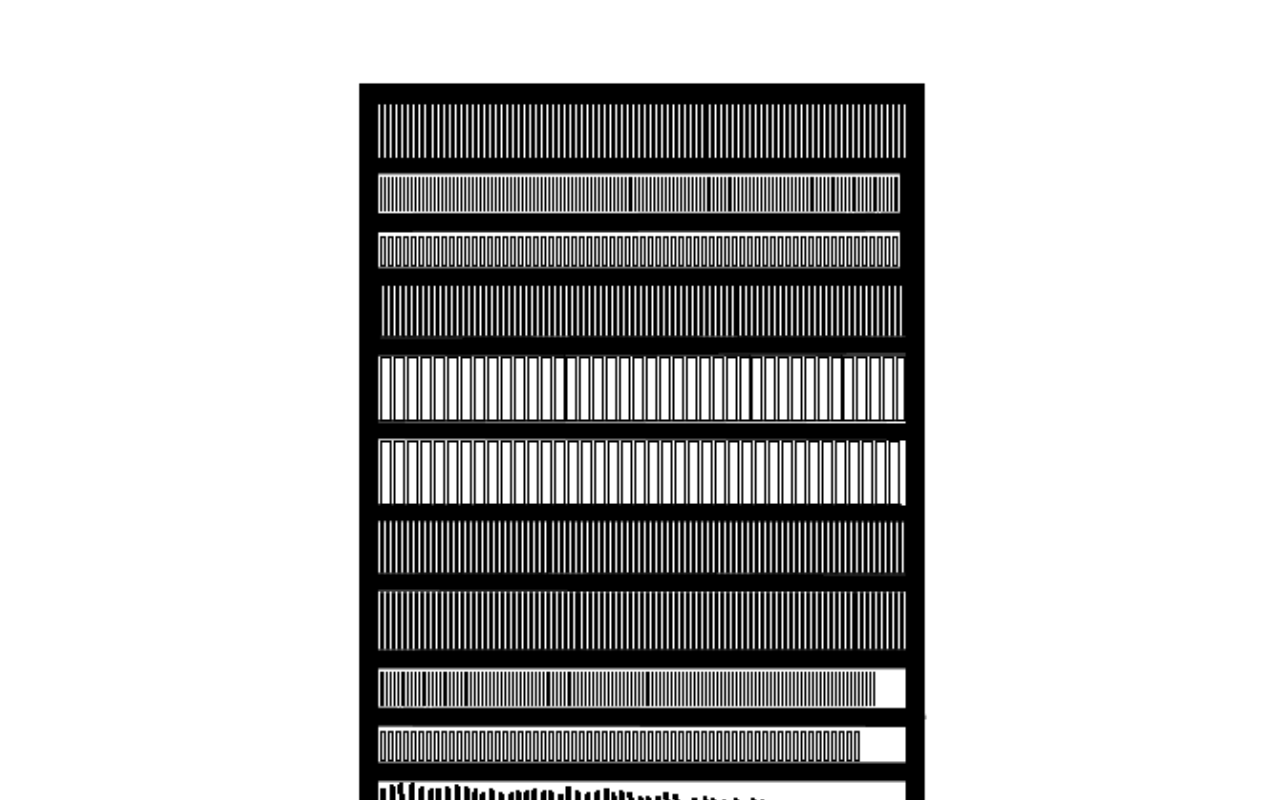
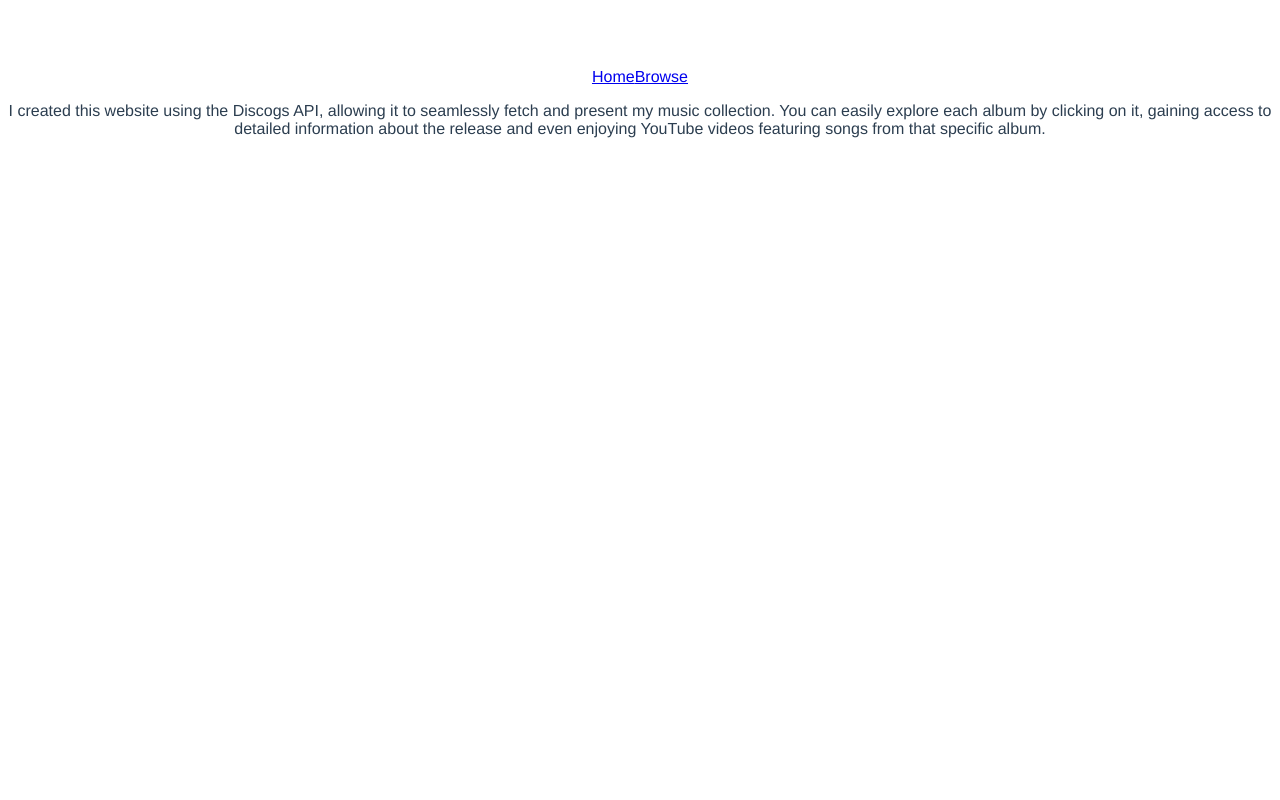
Before and after one commit to hessdale/my_collection_frontend, a Vue app: page /#/ in a window 1280 px wide. Shown: the top 800 px of the page. Built offline with nearby package versions, Linux system fonts and the light colour scheme.

Commit message:
changed landing page to have website description and added a basic nav bar to each page

```diff
--- a/src/components/GetAlbums.vue
+++ b/src/components/GetAlbums.vue
@@ -16,8 +16,7 @@
             </article>
         </div>
         <span class="nav">
-            <a v-if="this.pagination.page > 1" @click="prev_page()"><img src="../assets/rewind.svg" alt="forward icon"
-                    width="30px"></a>
+            <a @click="prev_page()"><img src="../assets/rewind.svg" alt="forward icon" width="30px"></a>
             <div class="pages">
                 <p v-if="this.pagination.page > 1">{{ this.pagination.page - 1 }}</p>
                 <h2>{{ this.pagination.page }}</h2>
@@ -135,17 +134,4 @@ export default {
 p {
     color: #73808d;
 }
-
-.before-enter {
-    opacity: .8;
-    transform: translateX(100px);
-    transform: rotateY('30');
-    transition: all 2s ease-out;
-}
-
-.enter {
-    opacity: 1;
-    transform: translateY(0px);
-    transform: rotateY('0');
-}
 </style>
--- /dev/null
+++ b/src/components/NavBar.vue
@@ -0,0 +1,15 @@
+<template>
+    <div>
+        <router-link to="/">Home</router-link>
+        <router-link to="/browse/page/1">Browse</router-link>
+    </div>
+</template>
+
+<script>
+
+export default {
+
+}
+</script>
+
+<style scoped></style>
--- a/src/views/AlbumView.vue
+++ b/src/views/AlbumView.vue
@@ -1,14 +1,16 @@
 <template>
     <div>
+        <nav-bar></nav-bar>
         <get-album></get-album>
     </div>
 </template>
 
 <script>
+import NavBar from '@/components/NavBar.vue';
 import GetAlbum from '@/components/GetAlbum.vue';
 export default {
     components: {
-        GetAlbum,
+        GetAlbum, NavBar
     },
 }
 </script>
--- a/src/views/BrowseView.vue
+++ b/src/views/BrowseView.vue
@@ -1,15 +1,16 @@
 <template>
   <div>
+    <nav-bar></nav-bar>
     <get-albums></get-albums>
   </div>
 </template>
 
 <script>
-
+import NavBar from "@/components/NavBar.vue";
 import GetAlbums from "@/components/GetAlbums.vue";
 export default {
   components: {
-    GetAlbums
+    GetAlbums, NavBar
   },
 };
 </script>
--- a/src/views/HomeView.vue
+++ b/src/views/HomeView.vue
@@ -1,16 +1,18 @@
 <template>
   <div>
-
-    <router-link to="/browse/page/1"><img src="../assets/bookshelf_icon.png" alt="shelf with music collection on it"
-        width="600px"></router-link>
-
+    <nav-bar></nav-bar>
+    <p>I created this website using the Discogs API, allowing it to seamlessly fetch and present my music collection. You
+      can easily explore each album by clicking on it, gaining access to detailed information about the release and even
+      enjoying YouTube videos featuring songs from that specific album.</p>
   </div>
 </template>
 
 <script>
-
+import NavBar from '@/components/NavBar.vue';
 export default {
-
+  components: {
+    NavBar,
+  },
 };
 </script>
 
```
Also changed, not shown: public/bookshelf_icon.png (added).
